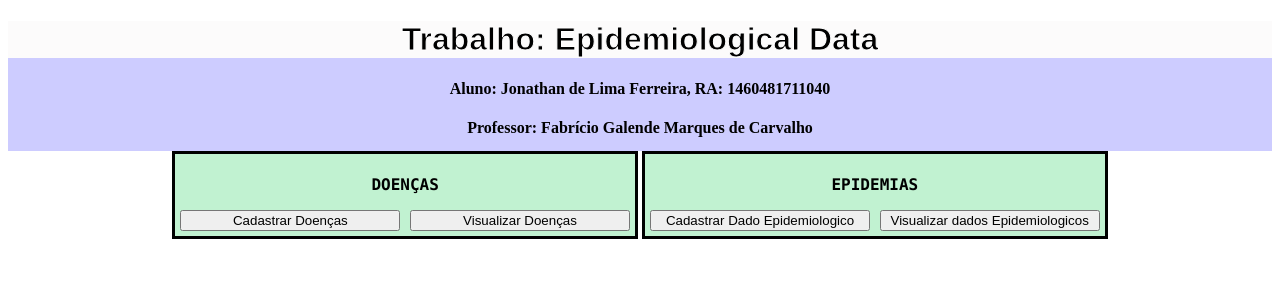
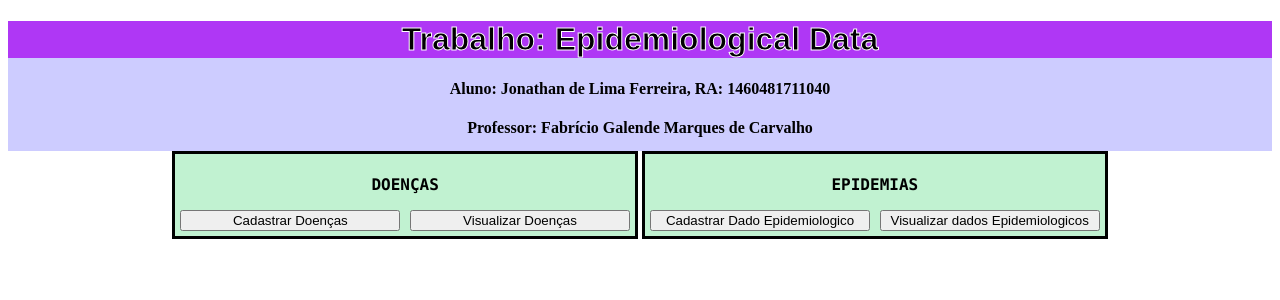
Before and after one commit to JonathanLima25/epidemiological_data, a Flask app: page / in a window 1280 px wide. Shown: the top 300 px of the page. Run offline with Flask 2, Linux system fonts and the light colour scheme.

Commit message:
Criando arquivo requirements.txt

```diff
--- a/app/static/css/style.css
+++ b/app/static/css/style.css
@@ -12,7 +12,7 @@
 
 h1{
     font-family: sans-serif;
-    background: rgb(252, 251, 251);
+    background: rgb(175, 55, 245);
     color: rgb(0, 0, 0);
     text-align: center;
     -webkit-text-stroke-width: 1px;
```
Also changed, not shown: requirements.txt (added, +28 -0 lines).
